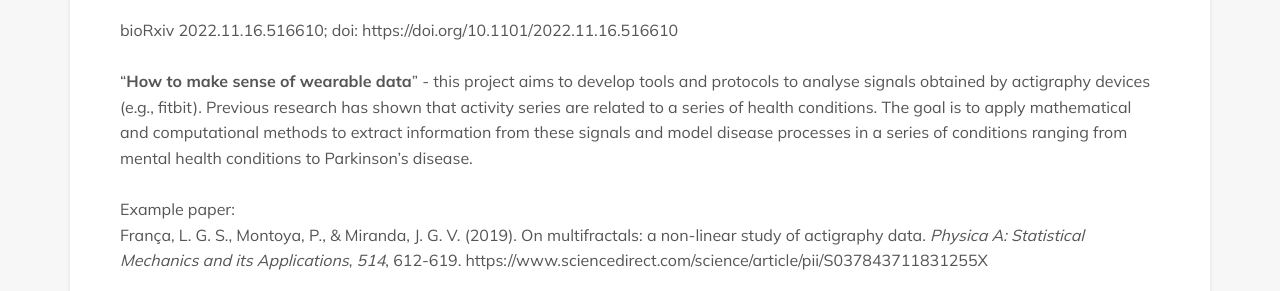
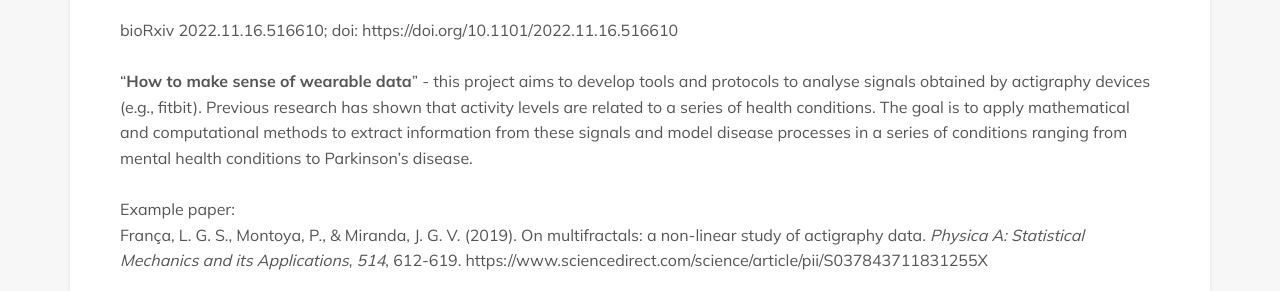
Before and after one commit to NorSC/supervisor-search, a Jekyll site: the page built from _supervisors/lucas-frança.md, in a window 1280 px wide. Shown: the part 712-1003 px from the top of the page. Built offline with Jekyll 4.4.1, drawn with Linux system fonts in a browser that asks for light colours; a script that is not in the unit is left out.

Commit message:
Update Supervisors “lucas-frança”

```diff
--- a/_supervisors/lucas-frança.md
+++ b/_supervisors/lucas-frança.md
@@ -44,7 +44,7 @@ additional_details: >-
 
   \
 
-  "**How to make sense of wearable data**" - this project aims to develop tools and protocols to analyse signals obtained by actigraphy devices (e.g., fitbit). Previous research has shown that activity series are related to a series of health conditions. The goal is to apply mathematical and computational methods to extract information from these signals and model disease processes in a series of conditions ranging from mental health conditions to Parkinson's disease.\
+  "**How to make sense of wearable data**" - this project aims to develop tools and protocols to analyse signals obtained by actigraphy devices (e.g., fitbit). Previous research has shown that activity levels are related to a series of health conditions. The goal is to apply mathematical and computational methods to extract information from these signals and model disease processes in a series of conditions ranging from mental health conditions to Parkinson's disease.\
 
   \
 
@@ -80,7 +80,7 @@ additional_details_msc: >-
 
   \
 
-  "**How to make sense of wearable data**" - this project aims to develop tools and protocols to analyse signals obtained by actigraphy devices (e.g., fitbit). Previous research has shown that activity series are related to a series of health conditions. The goal is to apply mathematical and computational methods to extract information from these signals and model disease processes in a series of conditions ranging from mental health conditions to Parkinson's disease.\
+  "**How to make sense of wearable data**" - this project aims to develop tools and protocols to analyse signals obtained by actigraphy devices (e.g., fitbit). Previous research has shown that activity levels are related to a series of health conditions. The goal is to apply mathematical and computational methods to extract information from these signals and model disease processes in a series of conditions ranging from mental health conditions to Parkinson's disease.\
 
   \
 
```
